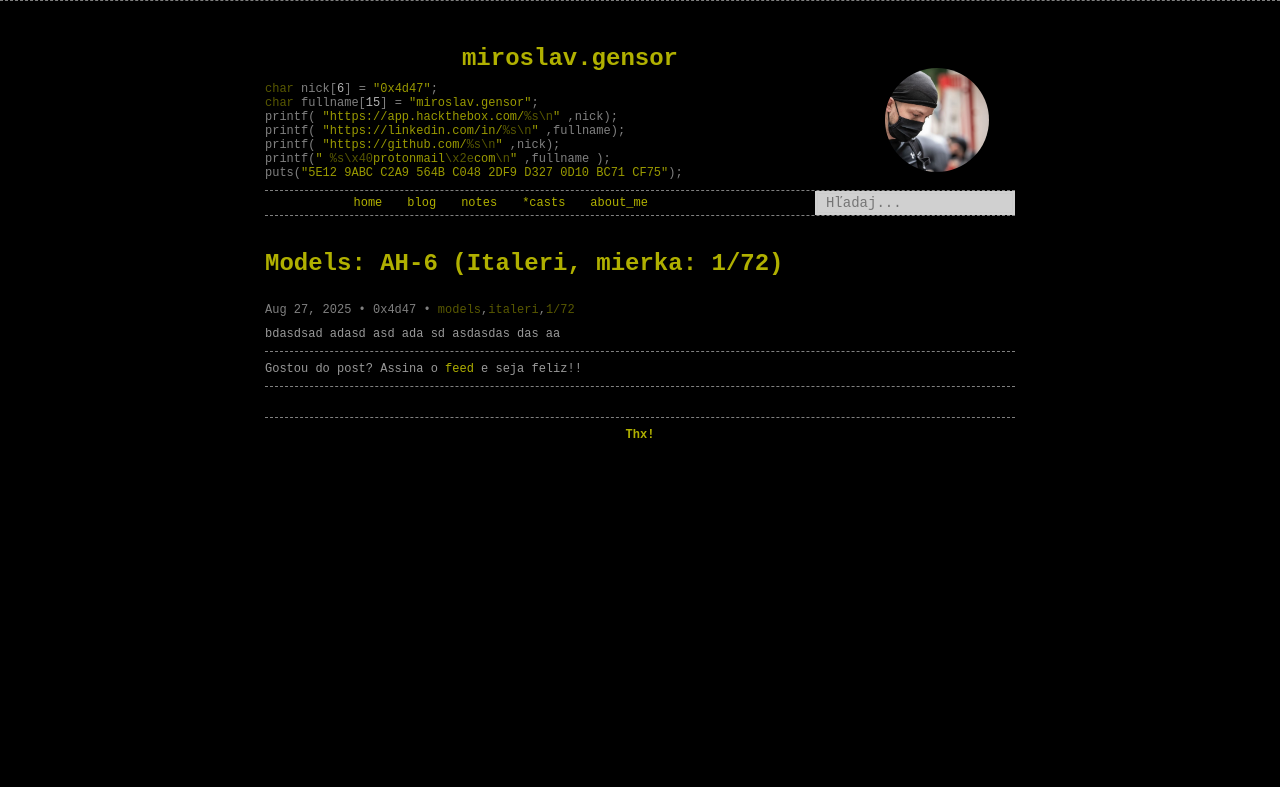
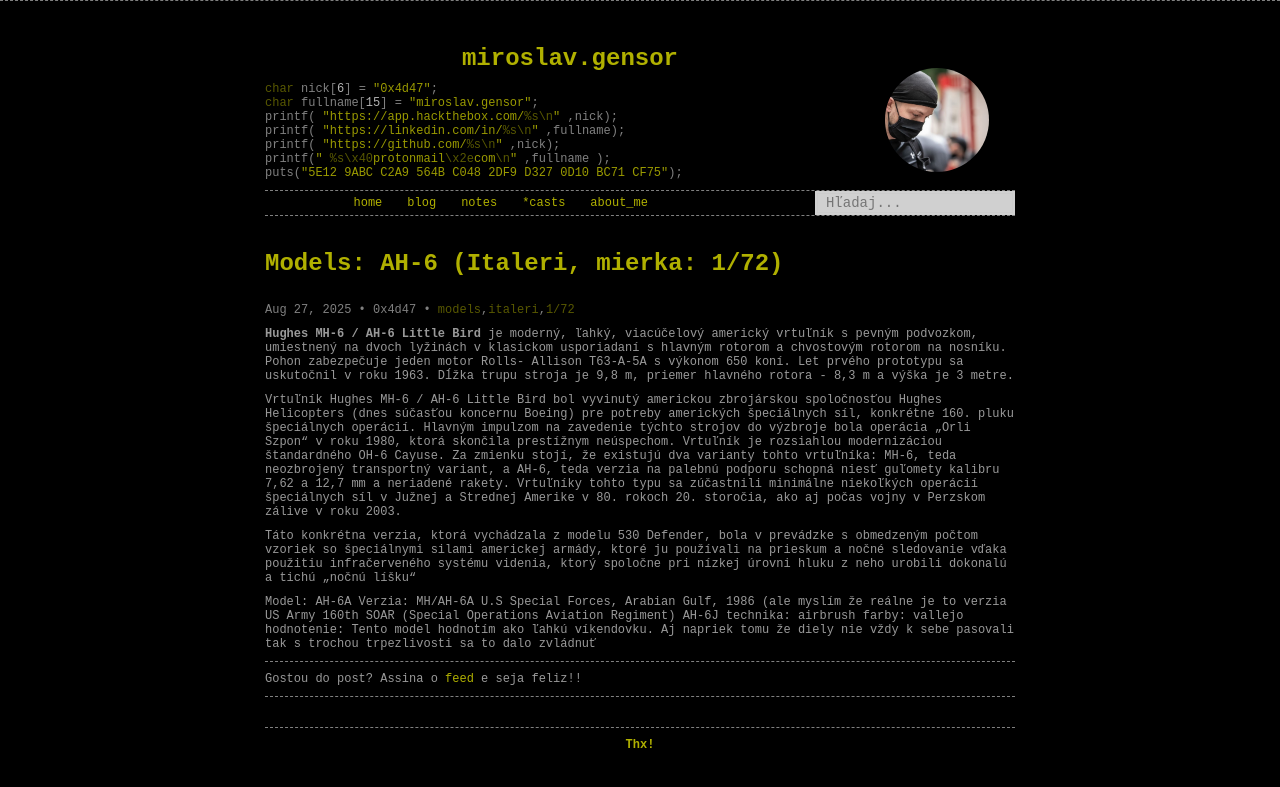
Before and after one commit to 0x00mg/0x00mg.github.io, a Jekyll site: the page built from _posts/2025/2025-08-27-Models-AH-6.md, in a window 1280 px wide. Shown: the top 787 px of the page. Built offline with Jekyll 4.4.1, drawn with Linux system fonts in a browser that asks for light colours; comment, search, counter and statistics services are not loaded.

Commit message:
Update 2025-08-27-Models-AH-6.md

```diff
--- a/_posts/2025/2025-08-27-Models-AH-6.md
+++ b/_posts/2025/2025-08-27-Models-AH-6.md
@@ -13,5 +13,14 @@ tags:
 image: /images/posts/2025/ah-6/ah-6-1.jpg
 ---
 
+**Hughes MH-6 / AH-6 Little Bird** je moderný, ľahký, viacúčelový americký vrtuľník s pevným podvozkom, umiestnený na dvoch lyžinách v klasickom usporiadaní s hlavným rotorom a chvostovým rotorom na nosníku. Pohon zabezpečuje jeden motor Rolls- Allison T63-A-5A s výkonom 650 koní. Let prvého prototypu sa uskutočnil v roku 1963. Dĺžka trupu stroja je 9,8 m, priemer hlavného rotora - 8,3 m a výška je 3 metre.
 
-bdasdsad adasd asd ada sd asdasdas das aa
+Vrtuľník Hughes MH-6 / AH-6 Little Bird bol vyvinutý americkou zbrojárskou spoločnosťou Hughes Helicopters (dnes súčasťou koncernu Boeing) pre potreby amerických špeciálnych síl, konkrétne 160. pluku špeciálnych operácií. Hlavným impulzom na zavedenie týchto strojov do výzbroje bola operácia „Orli Szpon“ v roku 1980, ktorá skončila prestížnym neúspechom. Vrtuľník je rozsiahlou modernizáciou štandardného OH-6 Cayuse. Za zmienku stojí, že existujú dva varianty tohto vrtuľníka: MH-6, teda neozbrojený transportný variant, a AH-6, teda verzia na palebnú podporu schopná niesť guľomety kalibru 7,62 a 12,7 mm a neriadené rakety. Vrtuľníky tohto typu sa zúčastnili minimálne niekoľkých operácií špeciálnych síl v Južnej a Strednej Amerike v 80. rokoch 20. storočia, ako aj počas vojny v Perzskom zálive v roku 2003.
+
+Táto konkrétna verzia, ktorá vychádzala z modelu 530 Defender, bola v prevádzke s obmedzeným počtom vzoriek so špeciálnymi silami americkej armády, ktoré ju používali na prieskum a nočné sledovanie vďaka použitiu infračerveného systému videnia, ktorý spoločne pri nízkej úrovni hluku z neho urobili dokonalú a tichú „nočnú líšku“
+
+Model: AH-6A
+Verzia: MH/AH-6A U.S Special Forces, Arabian Gulf, 1986 (ale myslím že reálne je to verzia US Army 160th SOAR (Special Operations Aviation Regiment) AH-6J
+technika: airbrush
+farby: vallejo
+hodnotenie: Tento model hodnotím ako ľahkú víkendovku. Aj napriek tomu že diely nie vždy k sebe pasovali tak s trochou trpezlivosti sa to dalo zvládnuť
```
